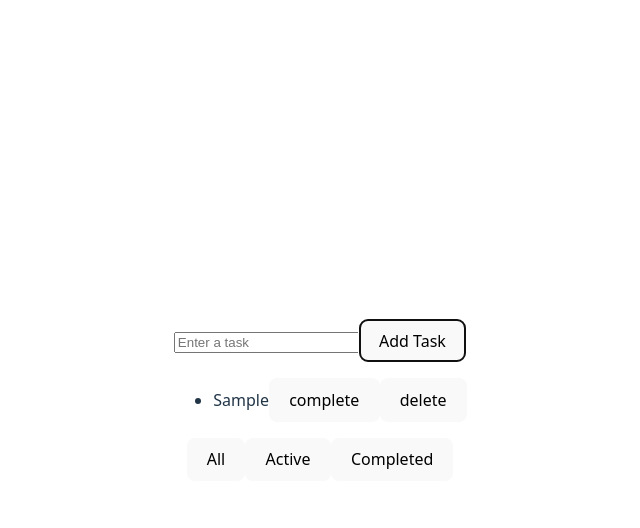
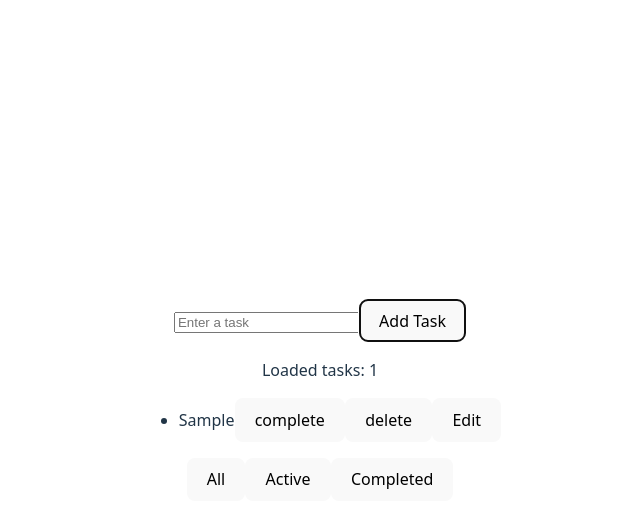
Before and after one commit to thesaint225/task-tracker, a React (Vite) app: page / in a window 1280 px wide. Both pictures are taken after typing "Sample" into the empty fields and a click on the button "Add Task". Shown: the top 528 px of the page, without its empty margins (320-960 px from the left). Built offline with nearby package versions, Linux system fonts and the light colour scheme.

Commit message:
add an edit functionality

```diff
--- a/src/components/TaskList.tsx
+++ b/src/components/TaskList.tsx
@@ -8,16 +8,21 @@ type Task = {
 
 export default function TaskList() {
   const [task, setTask] = useState(''); //create a state variable for input
-  const [tasks, setTasks] = useState<Task[]>([]); //to store the individual task from the user
+  const [tasks, setTasks] = useState<Task[]>(() => {
+    const savedTasks = localStorage.getItem('tasks');
+    try {
+      return savedTasks ? JSON.parse(savedTasks) : [];
+    } catch (error) {}
+  });
   const [filter, setFilter] = useState('all');
+  const [editingId, setEditingId] = useState<number | null>(null); // track which task is being edited
+  const [editTitle, setEditTitle] = useState(''); //store the tempory title
+
+  // save to localStorage whenever tasks change
 
   useEffect(() => {
-    const savedTasks = localStorage.getItem('task');
-    if (savedTasks) {
-      console.log('Loaded from localStorage', savedTasks);
-      setTasks(JSON.parse(savedTasks));
-    }
-  }, []);
+    localStorage.setItem('tasks', JSON.stringify(tasks));
+  }, [tasks]);
 
   function handleInputChange(event: React.ChangeEvent<HTMLInputElement>) {
     setTask(event.target.value);
@@ -47,6 +52,29 @@ export default function TaskList() {
     setTasks((updatedTask) => updatedTask.filter((task) => task.id !== taskId));
   }
 
+  // start editing
+  function handleStarEditing(taskId: number, currentTitle: string) {
+    setEditingId(taskId); //start editing this task
+    setEditTitle(currentTitle); //pre-fill input with current title
+  }
+
+  // update te input
+  function handleEditedTitleChange(event: React.ChangeEvent<HTMLInputElement>) {
+    setEditTitle(event.target.value);
+  }
+
+  // save Edited task
+
+  function handleSaveEdit() {
+    setTasks((prevTasks) =>
+      prevTasks.map((task) =>
+        task.id === editingId ? { ...task, title: editTitle } : task
+      )
+    );
+    setEditingId(null);
+    setEditTitle('');
+  }
+
   const filterTasks = tasks.filter((task) => {
     if (filter === 'active') return !task.completed;
     if (filter == 'completed') return task.completed;
@@ -62,15 +90,39 @@ export default function TaskList() {
         placeholder='Enter a task '
       />
       <button onClick={handleAddTask}> Add Task</button>
+      <p>Loaded tasks: {tasks.length}</p>
       <ul>
         {filterTasks.map((task, _) => (
           <li
             key={task.id}
             style={{ textDecoration: task.completed ? 'line-through' : 'none' }}
           >
-            {task.title}
-            <button onClick={() => handleComplete(task.id)}>complete</button>
-            <button onClick={() => handleDelete(task.id)}>delete</button>
+            {editingId === task.id ? (
+              <>
+                <input
+                  type='text'
+                  value={editTitle}
+                  onChange={handleEditedTitleChange}
+                />
+                <button onClick={handleSaveEdit}>Save</button>
+              </>
+            ) : (
+              <>
+                {task.title}
+                <button onClick={() => handleComplete(task.id)}>
+                  complete
+                </button>
+                <button onClick={() => handleDelete(task.id)}>delete</button>
+                <button
+                  onClick={() => {
+                    setEditingId(task.id);
+                    setEditTitle(task.title);
+                  }}
+                >
+                  Edit
+                </button>
+              </>
+            )}
           </li>
         ))}
       </ul>
```
